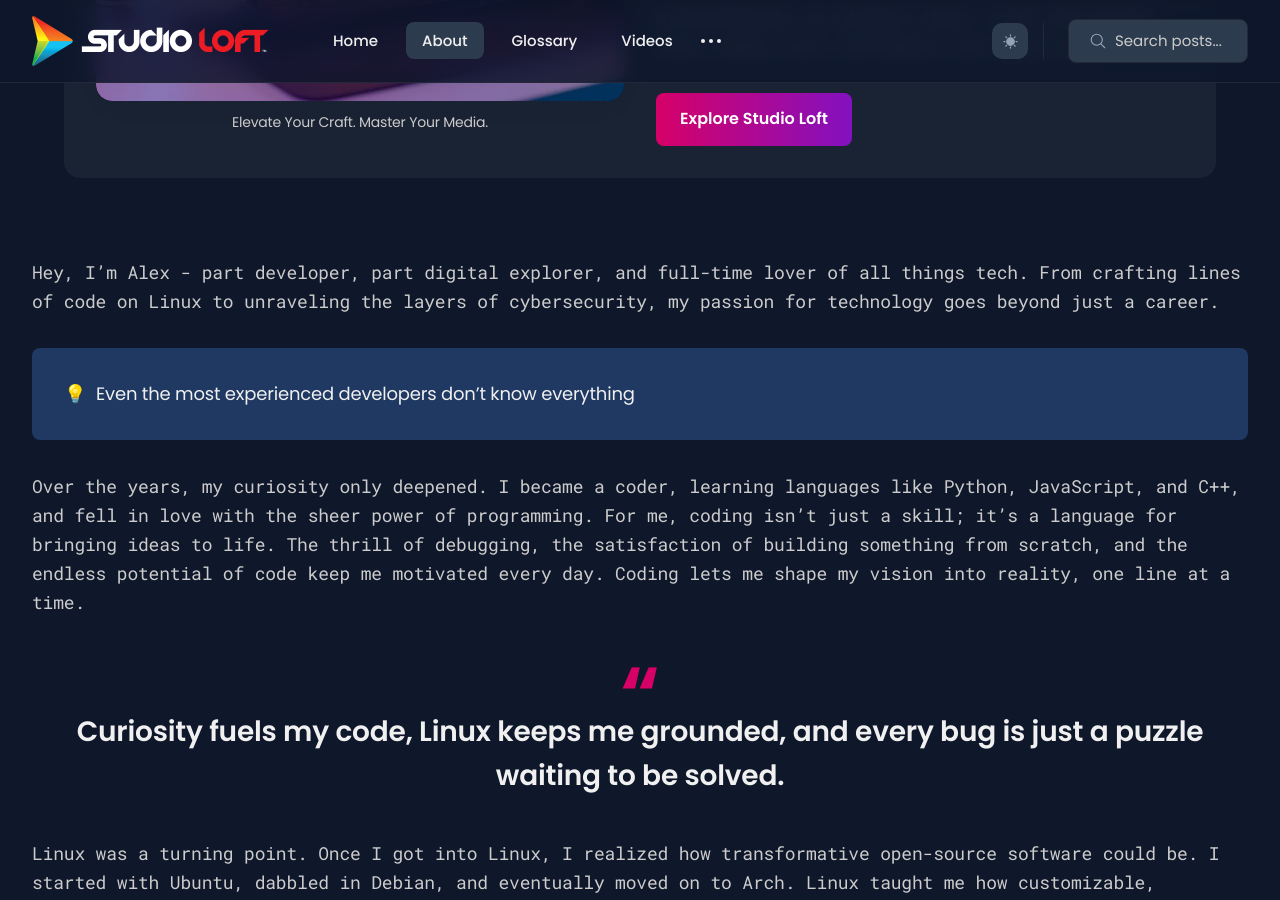
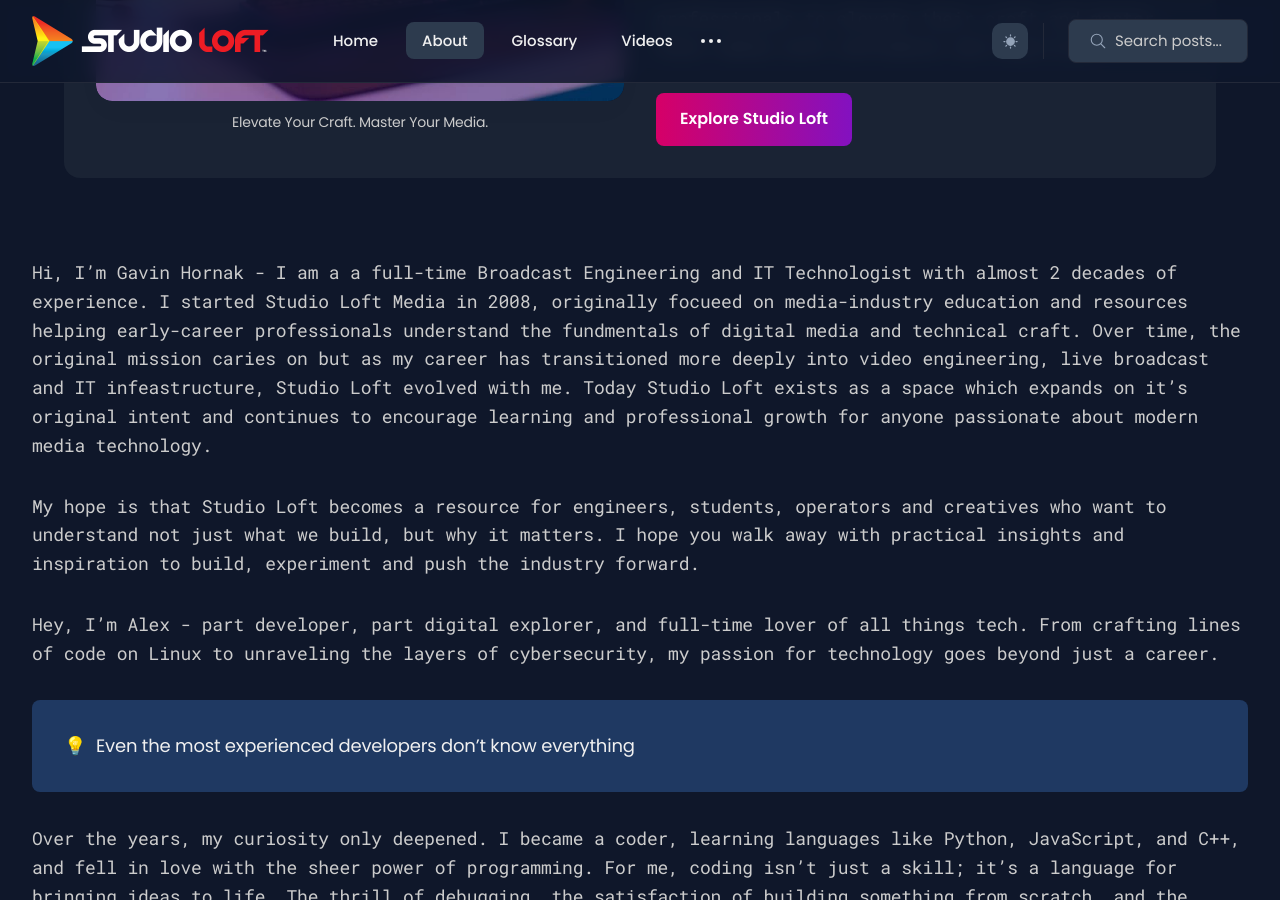
Before and after one commit to studioloft/studioloft.github.io, a Jekyll site: the page built from _pages/about.md, in a window 1280 px wide and 900 px high, scrolled down 801 px. Built offline with Jekyll 4.4.1, drawn with Linux system fonts in a browser that asks for light colours.

Commit message:
update about

```diff
--- a/_pages/about.md
+++ b/_pages/about.md
@@ -53,6 +53,25 @@ permalink: /about/
 </section>
 <!-- end hero -->
 
+Hi, I'm Gavin Hornak - I am a a full-time Broadcast Engineering and IT Technologist with almost 2 decades of experience. I started Studio Loft Media in 2008, originally focueed on media-industry education and resources helping early-career professionals understand the fundmentals of digital media and technical craft. Over time, the original mission caries on but as my career has transitioned more deeply into video engineering, live broadcast and IT infeastructure, Studio Loft evolved with me. Today Studio Loft exists as a space which expands on it's original intent and continues to encourage learning and professional growth for anyone passionate about modern media technology.
+
+My hope is that Studio Loft becomes a resource for engineers, students, operators and creatives who want to understand not just what we build, but why it matters. I hope you walk away with practical insights and inspiration to build, experiment and push the industry forward.
+
+
+
+
+
+
+
+
+
+
+
+
+
+
+
+
 Hey, I’m Alex - part developer, part digital explorer, and full-time lover of all things tech. From crafting lines of code on Linux to unraveling the layers of cybersecurity, my passion for technology goes beyond just a career.
 
 {: .note }
```
